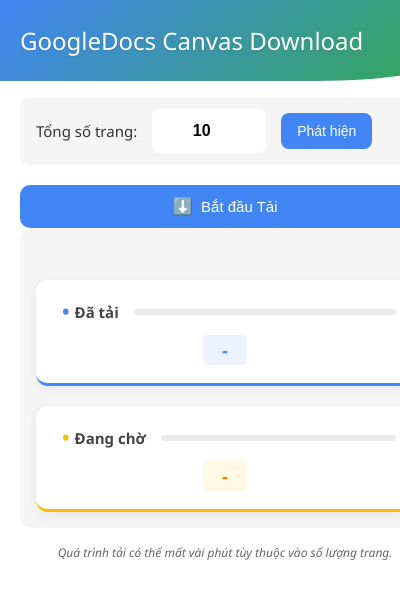
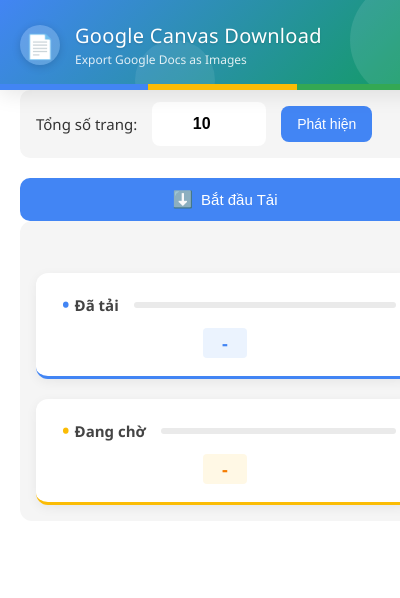
Before and after one commit to the-khiem7/GoogleCanvasDownload, a browser extension: page popup.html in a window 400 px wide. Shown: the top 598 px of the page. Drawn offline with Linux system fonts and the light colour scheme.

Commit message:
chore(header): reDesign the header UI

```diff
--- a/popup.html
+++ b/popup.html
@@ -14,11 +14,18 @@
       --light-gray: #f5f5f5;
       --border-color: #e0e0e0;
       --gradient: linear-gradient(135deg, #4285F4, #34A853);
+      --header-gradient: linear-gradient(135deg, #4285F4, #0F9D58);
+      --accent-color: #FBBC05;
+    }
+
+    @keyframes fadeIn {
+      from { opacity: 0; transform: translateY(-10px); }
+      to { opacity: 1; transform: translateY(0); }
     }
 
     body {
       width: 450px;
-      font-family: 'Segoe UI', Roboto, Arial, sans-serif;
+      font-family: 'Google Sans', 'Segoe UI', Roboto, Arial, sans-serif;
       padding: 0;
       margin: 0;
       background-color: #fff;
@@ -28,37 +35,107 @@
     .container {
       display: grid;
       grid-template-columns: 1fr;
-      grid-gap: 16px;
+      grid-gap: 0;
       padding: 0;
     }
 
     .header {
-      background: var(--gradient);
-      color: white;
-      padding: 24px 20px;
+      background: var(--header-gradient);
       position: relative;
+      padding: 22px 20px;
+      display: flex;
+      align-items: center;
+      justify-content: space-between;
+      box-shadow: 0 4px 20px rgba(0, 0, 0, 0.1);
       overflow: hidden;
-      border-radius: 0 0 30% 0;
+      z-index: 1;
+    }
+
+    .header-content {
+      display: flex;
+      align-items: center;
+      gap: 15px;
+      position: relative;
+      z-index: 2;
+      animation: fadeIn 0.6s ease-out;
+    }
+
+    .logo-container {
+      background: rgba(255, 255, 255, 0.2);
+      border-radius: 50%;
+      width: 40px;
+      height: 40px;
+      display: flex;
+      align-items: center;
+      justify-content: center;
+      box-shadow: 0 2px 8px rgba(0, 0, 0, 0.15);
+      flex-shrink: 0;
+    }
+
+    .logo {
+      font-size: 24px;
+    }
+
+    .header-text {
+      display: flex;
+      flex-direction: column;
     }
 
     .header h2 {
       margin: 0;
-      font-size: 24px;
-      text-align: left;
+      font-size: 20px;
       font-weight: 500;
       color: white;
-      text-shadow: 0 1px 2px rgba(0,0,0,0.1);
+      letter-spacing: 0.3px;
+      text-shadow: 0 1px 2px rgba(0,0,0,0.15);
+    }
+
+    .header-subtitle {
+      font-size: 12px;
+      color: rgba(255, 255, 255, 0.85);
+      margin-top: 2px;
+    }
+
+    /* Decorative elements */
+    .header::before {
+      content: "";
+      position: absolute;
+      top: -20px;
+      right: -20px;
+      width: 120px;
+      height: 120px;
+      background: rgba(255, 255, 255, 0.1);
+      border-radius: 50%;
+      z-index: 0;
     }
 
     .header::after {
       content: "";
       position: absolute;
-      bottom: -10px;
-      right: -10px;
-      width: 60px;
-      height: 60px;
-      background: rgba(255,255,255,0.1);
+      bottom: -30px;
+      left: 30%;
+      width: 80px;
+      height: 80px;
+      background: rgba(255, 255, 255, 0.08);
       border-radius: 50%;
+      z-index: 0;
+    }
+
+    .header-decoration {
+      position: absolute;
+      bottom: 0;
+      left: 0;
+      right: 0;
+      height: 6px;
+      background: linear-gradient(90deg,
+        var(--primary-color) 0%,
+        var(--primary-color) 33%,
+        var(--accent-color) 33%,
+        var(--accent-color) 66%,
+        var(--success-color) 66%,
+        var(--success-color) 100%
+      );
+      z-index: 3;
     }
 
     .content {
@@ -379,7 +456,16 @@
 <body>
   <div class="container">
     <div class="header">
-      <h2>GoogleDocs Canvas Download</h2>
+      <div class="header-content">
+        <div class="logo-container">
+          <span class="logo">📄</span>
+        </div>
+        <div class="header-text">
+          <h2>Google Canvas Download</h2>
+          <span class="header-subtitle">Export Google Docs as Images</span>
+        </div>
+      </div>
+      <div class="header-decoration"></div>
     </div>
 
     <div class="content">
@@ -423,10 +509,6 @@
           </div>
         </div>
       </div>
-
-      <div class="note">
-        Quá trình tải có thể mất vài phút tùy thuộc vào số lượng trang.
-      </div>
     </div>
   </div>
   <script src="popup.js"></script>
```
